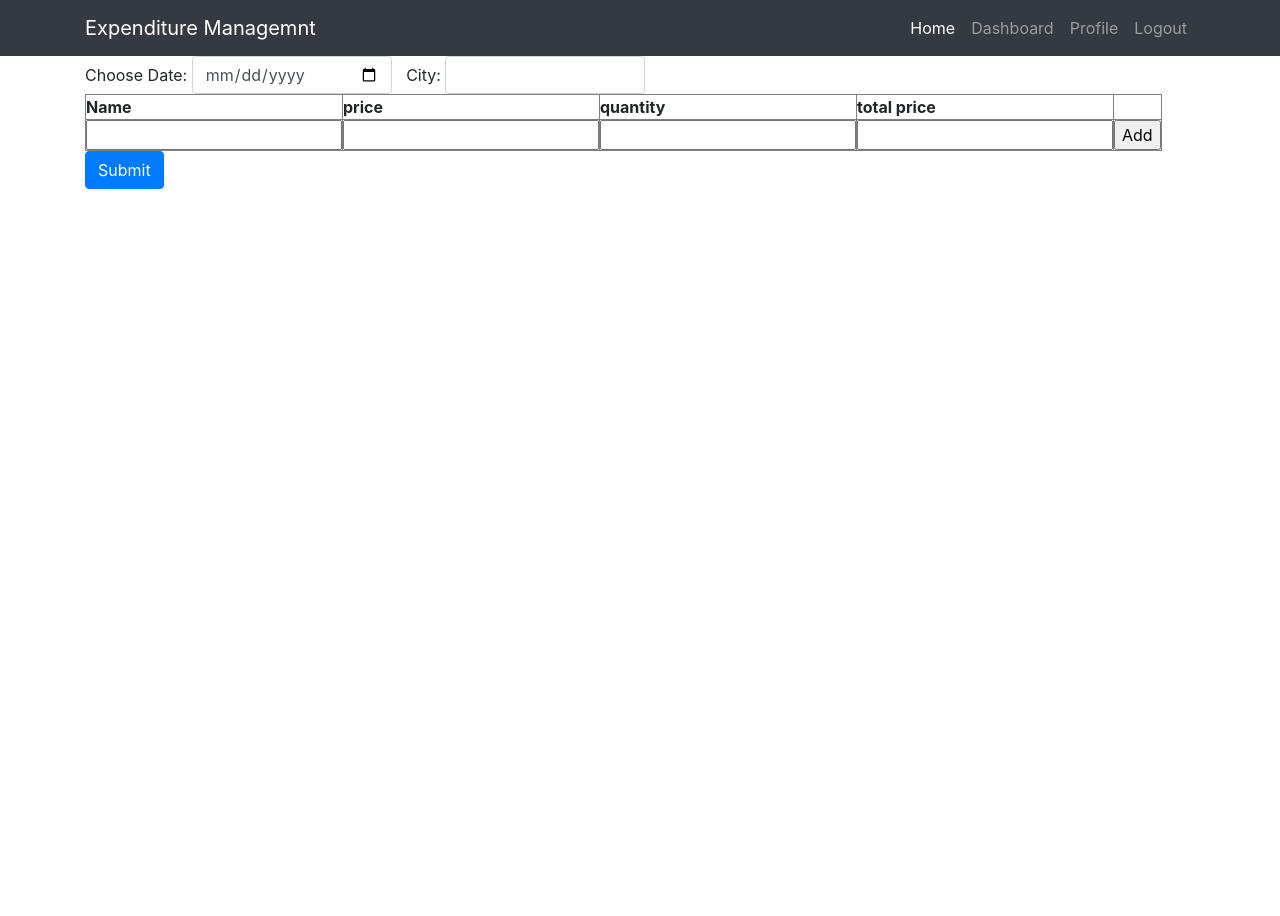
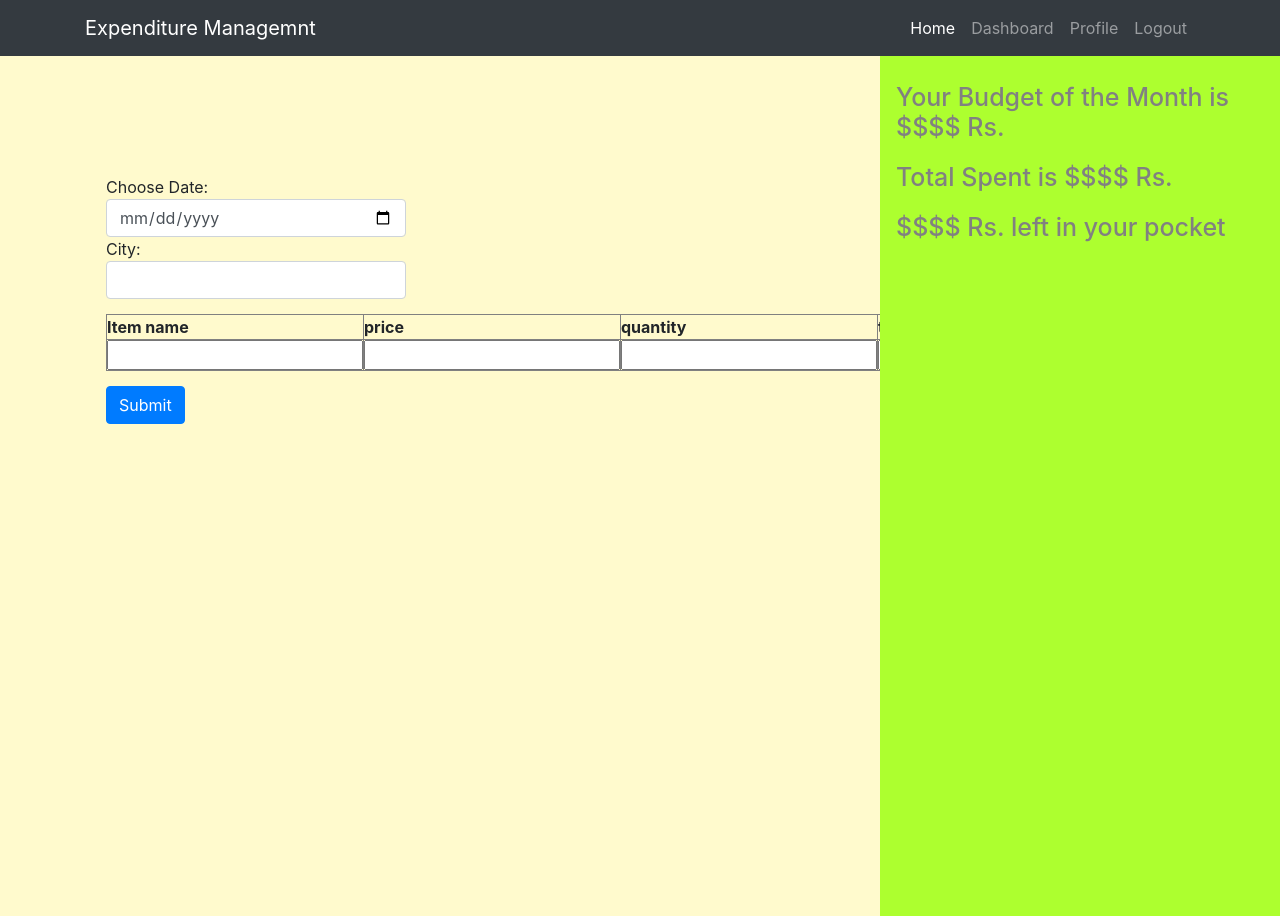
Before and after one commit to dhirajbezbaruah/daily-expenditure-management-Flask, a Flask app: page /dashboard in a window 1280 px wide. Run offline with Flask 2, Linux system fonts and the light colour scheme; the visitor is signed in with stand-in values (Sample User, id 1); some libraries are stand-ins or nearby versions.

Commit message:
no message

```diff
--- a/main.py
+++ b/main.py
@@ -58,12 +58,12 @@ def validates(RegisterForm, password):
     elif len(p)<6:
         raise ValidationError('Minimum length of password should be 6')
 
-def valid(RegisterForm, password):
-    sp_cha=('!', '@', '#', '$', '%')
-    for i in password.data:
-        if i not in sp_cha:
+#def valid(RegisterForm, password):
+    #sp_cha=('!', '@', '#', '$', '%')
+    #for i in password.data:
+        #if i not in sp_cha:
 
-            raise ValidationError('sp')
+            #raise ValidationError('sp')
 
 
 class RegisterForm(Form):
--- /dev/null
+++ b/static/css/dashboard.css
@@ -0,0 +1,30 @@
+<style>
+    span {
+        display:inline-block;
+        margin-right:10px;
+        width:300px;
+
+
+
+    }
+    #form-wrapper {
+        width: 400px;
+        height: 200px;
+        position: absolute;
+        top: 25%;
+        left: 5%;
+        margin-top: -100px;
+        margin-left: -150px;
+    }
+    body{
+        background-color: lemonchiffon;
+    }
+    #tblCustomers{
+        margin-top : 15px;
+    }
+    #button{
+        margin-top: 15px;
+    }
+
+
+</style>
--- a/templates/dashboard.html
+++ b/templates/dashboard.html
@@ -5,92 +5,111 @@
 
 
 {% from "includes/_formhelper.html" import render_field%}
+
+<link rel= "stylesheet" type= "text/css" href= "{{ url_for('static',filename='css/dashboard.css') }}">
+<script type="text/javascript" src="{{ url_for('static', filename='dashboard.js') }}"></script>
 <style>
-#date {display:inline-block;margin-right:10px; width:200px; }
-#location {display:inline-block; width:200px;}
+/* The sidebar menu */
+.sidenav {
+  height: 100%; /* Full-height: remove this if you want "auto" height */
+  width: 400px; /* Set the width of the sidebar */
+  position: fixed; /* Fixed Sidebar (stay in place on scroll) */
+  z-index: 1; /* Stay on top */
+  top: 30; /* Stay at the top */
+  right: 0;
+  background-color: greenyellow; /* Black */
+  overflow-x: hidden; /* Disable horizontal scroll */
+  padding-top: 20px;
+}
+
+/* The navigation menu links */
+.sidenav h5 {
+  padding: 6px 8px 6px 16px;
+  text-decoration: none;
+  font-size: 25px;
+  color: #818181;
+  display: block;
+}
+#budget{
+  padding: 6px 8px 6px 16px;
+  text-decoration: none;
+  font-size: 20px;
+  color: #818181;
+  display: block;
+  width:300px;
+}
+
+/* When you mouse over the navigation links, change their color */
+.sidenav a:hover {
+  color: #f1f1f1;
+}
+
+/* Style page content */
+.main {
+  margin-left: 160px; /* Same as the width of the sidebar */
+  padding: 0px 10px;
+}
+
+/* On smaller screens, where height is less than 450px, change the style of the sidebar (less padding and a smaller font size) */
+@media screen and (max-height: 450px) {
+  .sidenav {padding-top: 15px;}
+  .sidenav a {font-size: 18px;}
+}
 </style>
-
-<form method="POST" action=''>
-
-
-        Choose Date:
-        <input id=date class="form-control" type="date" name="date">
-        City:
-        <input id=location class="form-control" type="location" name="location">
+<style>
+    span {
+        display:inline-block;
+        margin-right:10px;
+        width:300px;
 
 
 
+    }
+    #form-wrapper {
+        width: 400px;
+        height: 200px;
+        position: absolute;
+        top: 30%;
+        left: 20%;
+        margin-top: -100px;
+        margin-left: -150px;
+    }
+    body{
+        background-color: lemonchiffon;
+    }
+    #tblCustomers{
+        margin-top : 15px;
+    }
+    #button{
+        margin-top: 15px;
+    }
 
 
+</style>
 
-<script type="text/javascript" src="https://ajax.googleapis.com/ajax/libs/jquery/1.8.3/jquery.min.js"></script>
-    <script type="text/javascript">
-        $(function () {
-            //Build an array containing Customer records.
+<div class="sidenav">
+    <h5>Your Budget of the Month is $$$$ Rs.</h5>
+    <h5>Total Spent is $$$$ Rs.</h5>
+    <h5>$$$$ Rs. left in your pocket </h5>
+
+</div>
 
 
-            //Add the data rows.
-            for (var i = 0; i < customers.length; i++) {
-                AddRow(customers[i][0], customers[i][1]);
-            }
-        });
+<div class="main">
+<form id='form-wrapper' method="POST" action=''>
 
-        function Add() {
-            AddRow($("#txtName").val(), $("#price").val(), $("#quantity").val(), $("#txtCountry").val());
-            $("#txtName").val("");
-            $("#txtCountry").val("");
-            $("#quantity").val("");
-            $("#price").val("");
-        };
+    <span>
+    Choose Date:
+    <input id="date" class="form-control" type="date" name="date">
+    City:
+    <input id="location" class="form-control" type="location" name="location">
+    </span>
 
-        function AddRow(name, country, price, quantity) {
-            //Get the reference of the Table's TBODY element.
-            var tBody = $("#tblCustomers > TBODY")[0];
 
-            //Add Row.
-            row = tBody.insertRow(-1);
-
-            //Add Name cell.
-            var cell = $(row.insertCell(-1));
-            cell.html(name);
-
-            //Add Country cell.
-            cell = $(row.insertCell(-1));
-            cell.html(country);
-
-            cell = $(row.insertCell(-1));
-            cell.html(quantity);
-
-            cell = $(row.insertCell(-1));
-            cell.html(price);
-
-            //Add Button cell.
-            cell = $(row.insertCell(-1));
-            var btnRemove = $("<input />");
-            btnRemove.attr("type", "button");
-            btnRemove.attr("onclick", "Remove(this);");
-            btnRemove.val("Remove");
-            cell.append(btnRemove);
-        };
-
-        function Remove(button) {
-            //Determine the reference of the Row using the Button.
-            var row = $(button).closest("TR");
-            var name = $("TD", row).eq(0).html();
-            if (confirm("Do you want to delete: " + name)) {
-
-                //Get the reference of the Table.
-                var table = $("#tblCustomers")[0];
-
-                //Delete the Table row using it's Index.
-                table.deleteRow(row[0].rowIndex);
-            }
-        };
-    </script>
     <table id="tblCustomers" cellpadding="0" cellspacing="0" border="1">
         <thead>
             <tr>
-                <th>Name</th>
+                <th>Item name</th>
                 <th>price</th>
                 <th>quantity</th>
                 <th>total price</th>
@@ -108,11 +127,11 @@
             </tr>
         </tfoot>
     </table>
-    <input type='submit' class='btn btn-primary' value='Submit'>
+    <input id="button" type='submit' class='btn btn-primary' value='Submit'>
 
 
 </form>
-
+</div>
 
 {%endblock%}
 </div>
```
Also changed, not shown: static/css/sidebar.css (added, +39 -0 lines), static/dashboard.js (added, +64 -0 lines), templates/index.html (+36 -3 lines), templates/userprofile.html (+54 -3 lines), testfile.py (+8 -2 lines), static/184.png (deleted), static/220px-Roses_Boutons_FR_2012.jpg (deleted), static/APDCL.jpg (deleted), static/css/style.css (renamed from static/style.css), static/profile_pic/admit.jpg (added).
